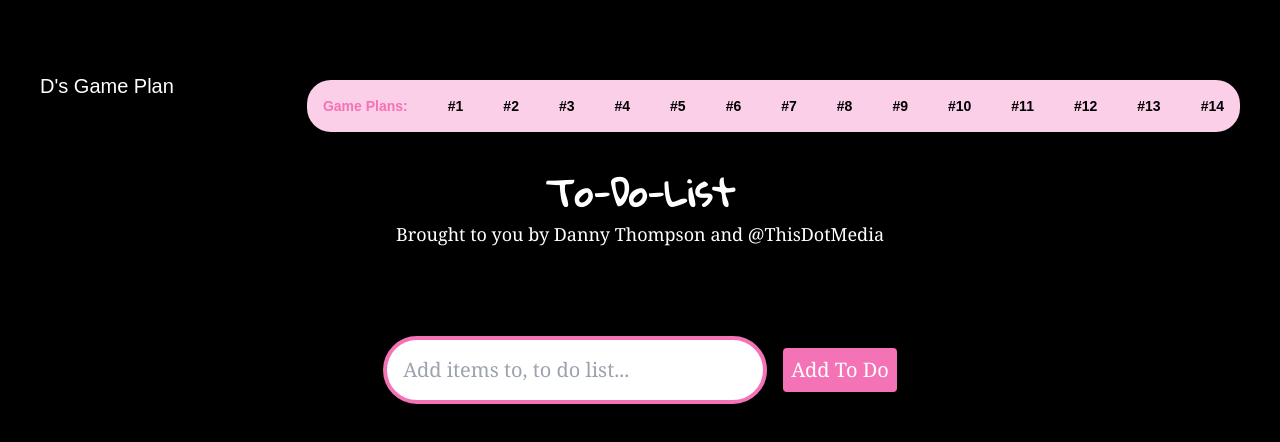
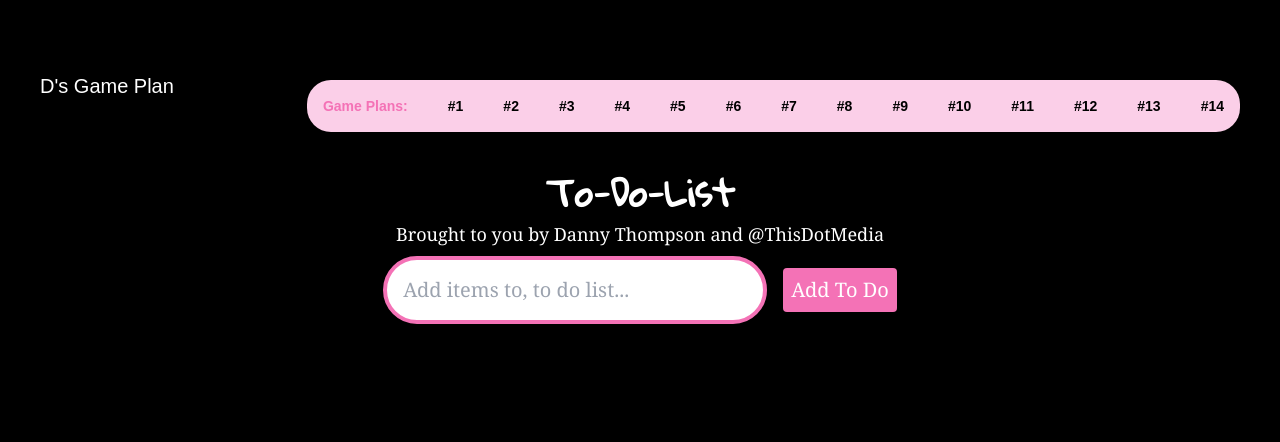
Before and after one commit to Davonne007-TX/game-plan, a React (Vite) app: page /toDo in a window 1280 px wide. Shown: the top 442 px of the page. Built offline with nearby package versions, Linux system fonts and the light colour scheme; a web font is replaced by a local one.

Commit message:
adjust to do list section

```diff
--- a/src/components/more-examples/To-Do-List/ToDo.jsx
+++ b/src/components/more-examples/To-Do-List/ToDo.jsx
@@ -37,7 +37,7 @@
         Brought to you by Danny Thompson and @ThisDotMedia
       </p>
 
-      <section className="mt-20 max-w-5xl text-xl">
+      <section className="max-w-5xl text-xl">
         <input
           className="rounded-full w-80 md:w-96 p-4 text-black outline-none border-4 border-pink-400"
           placeholder="Add items to, to do list..."
```
